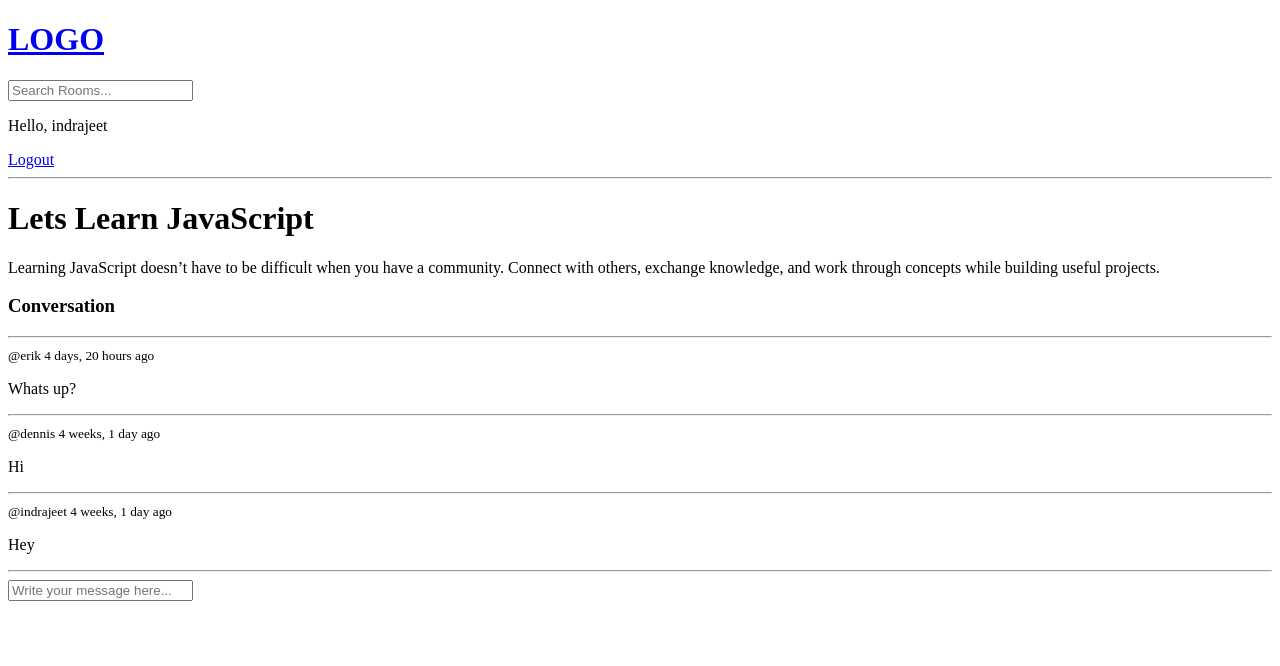
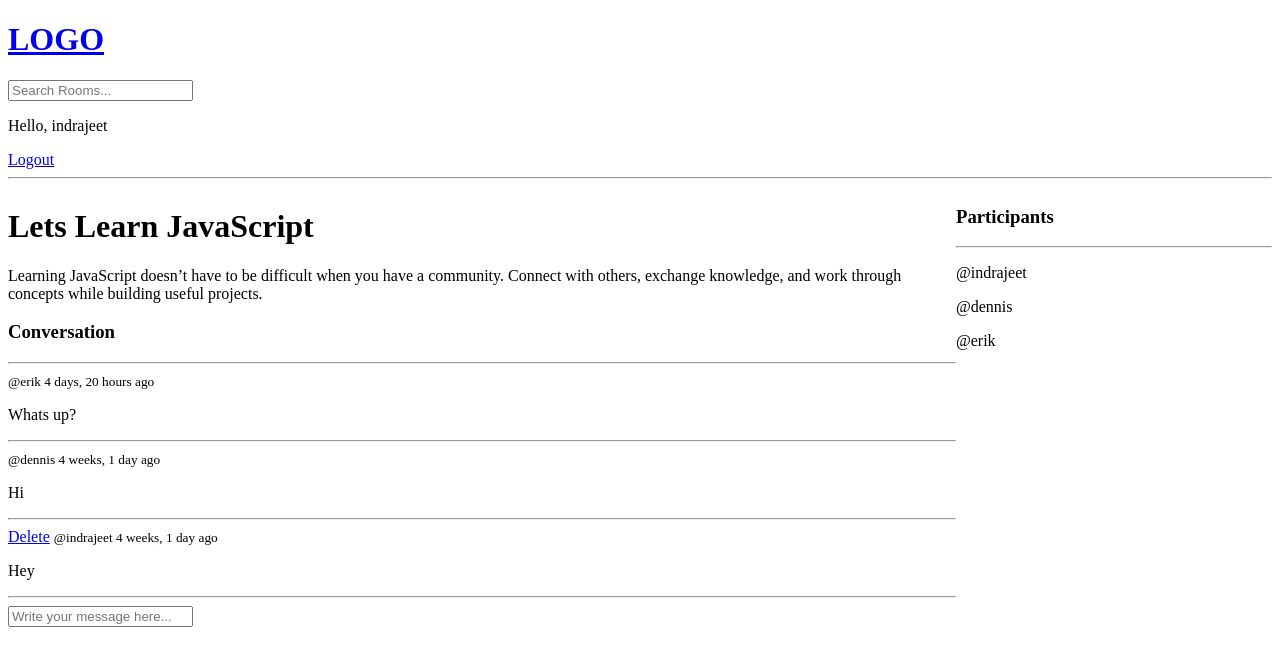
Before and after one commit to IndrajeetBohra/StudyBuddy, a Django app: page /room/1/ in a window 1280 px wide. Shown: the top 666 px of the page. Run offline with Django 5.2, Linux system fonts and the light colour scheme; a user stored in the database is signed in; data comes from the database, SQL or seed files in the repository; both versions use the stored data as it was after the commit.

Commit message:
Chat Room Messages CRUD

```diff
--- a/base/models.py
+++ b/base/models.py
@@ -16,7 +16,7 @@ class Room(models.Model):
     topic = models.ForeignKey(Topic, on_delete=models.SET_NULL, null=True)
     name = models.CharField(max_length=200)
     description = models.TextField(null=True, blank=True)
-    #participants =
+    participants = models.ManyToManyField(User, related_name='participants', blank=True)
     updated = models.DateTimeField(auto_now=True)
     created = models.DateTimeField(auto_now_add=True)
 
--- a/base/templates/base/room.html
+++ b/base/templates/base/room.html
@@ -1,5 +1,14 @@
 {% extends 'main.html' %} {% block content %}
 
+<style>
+  .room-container {
+    display: grid;
+    grid-template-columns: 3fr 1fr;
+  }
+</style>
+
+<div class="room-container">
+  <div>
     <h1>{{room.name}}</h1>
 
     <p>{{room.description}}</p>
@@ -10,7 +19,10 @@
 
       {% for message in room_messages %}
       <div>
-    <small>@{{message.user}} {{message.created|timesince}} ago </small>
+        {% if request.user == message.user %}
+        <a href="{% url 'delete-message' message.id %}">Delete</a>
+        {% endif %}
+        <small>@{{message.user}} {{message.created|timesince}} ago</small>
         <p>{{message.body}}</p>
         <hr />
       </div>
@@ -21,7 +33,26 @@
     <div class="comment-form">
       <form method="POST" action="">
         {% csrf_token %}
-    <input type="text" name="body" placeholder="Write your message here..." />
+        <input
+          type="text"
+          name="body"
+          placeholder="Write your message here..."
+        />
       </form>
     </div>
-{% endif %} {% endblock content %}
+    {% endif %}
+  </div>
+
+  <div>
+    <h3>Participants</h3>
+    <hr />
+
+    {% for user in participants %}
+    <div>
+      <p>@{{user.username}}</p>
+    </div>
+    {% endfor %}
+  </div>
+</div>
+
+{% endblock content %}
--- a/base/urls.py
+++ b/base/urls.py
@@ -12,4 +12,5 @@ urlpatterns = [
     path('create-room/', views.createRoom, name="create-room"),
     path('update-room/<str:pk>/', views.updateRoom, name="update-room"),
     path('delete-room/<str:pk>/', views.deleteRoom, name="delete-room"),
+    path('delete-message/<str:pk>/', views.deleteMessage, name="delete-message"),
 ]
--- a/base/views.py
+++ b/base/views.py
@@ -6,7 +6,7 @@ from django.db.models import Q
 from django.contrib.auth.models import User
 from django.contrib.auth import authenticate, login, logout
 from django.contrib.auth.forms import UserCreationForm
-from .models import Room, Topic
+from .models import Room, Topic, Message
 from .forms import RoomForm
 
 # Create your views here.
@@ -81,7 +81,18 @@ def home(request):
 def room(request, pk):
     room = Room.objects.get(id=pk)
     room_messages = room.message_set.all().order_by('-created')
-    context = {'room': room, 'room_messages': room_messages}
+    participants = room.participants.all()
+
+    if request.method == 'POST':
+        message = Message.objects.create(
+            user=request.user,
+            room=room,
+            body=request.POST.get('body')
+        )
+        room.participants.add(request.user)
+        return redirect('room', pk=room.id)
+
+    context = {'room': room, 'room_messages': room_messages, 'participants': participants }
     return render(request, 'base/room.html', context)
 
 @login_required(login_url='login')
@@ -124,4 +135,17 @@ def deleteRoom(request, pk):
         room.delete()
         return redirect('home')
 
-    return render(request, 'base/delete.html', {'obj':room})
+    return render(request, 'base/delete.html', {'obj': room})
+
+@login_required(login_url='login')
+def deleteMessage(request, pk):
+    message = Message.objects.get(id=pk)
+
+    if request.user != message.user:
+        return HttpResponse('You are not allowed here!!')
+
+    if request.method == 'POST':
+        message.delete()
+        return redirect('home')
+
+    return render(request, 'base/delete.html', {'obj': message})
```
Also changed, not shown: base/migrations/0003_alter_room_options_room_participants.py (added), db.sqlite3. Lines whose indentation alone changed are shown as unchanged.
